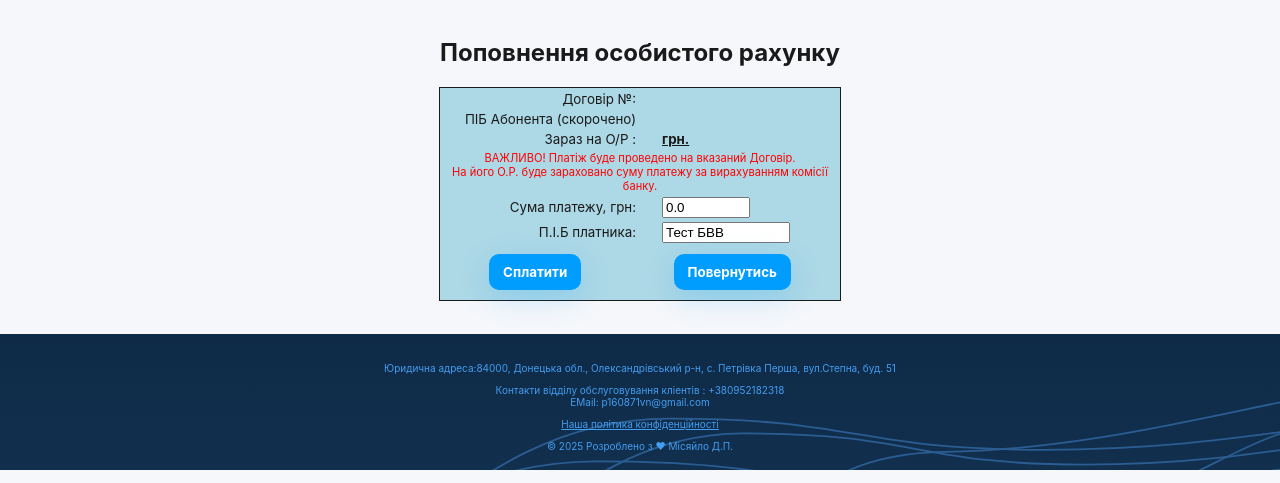
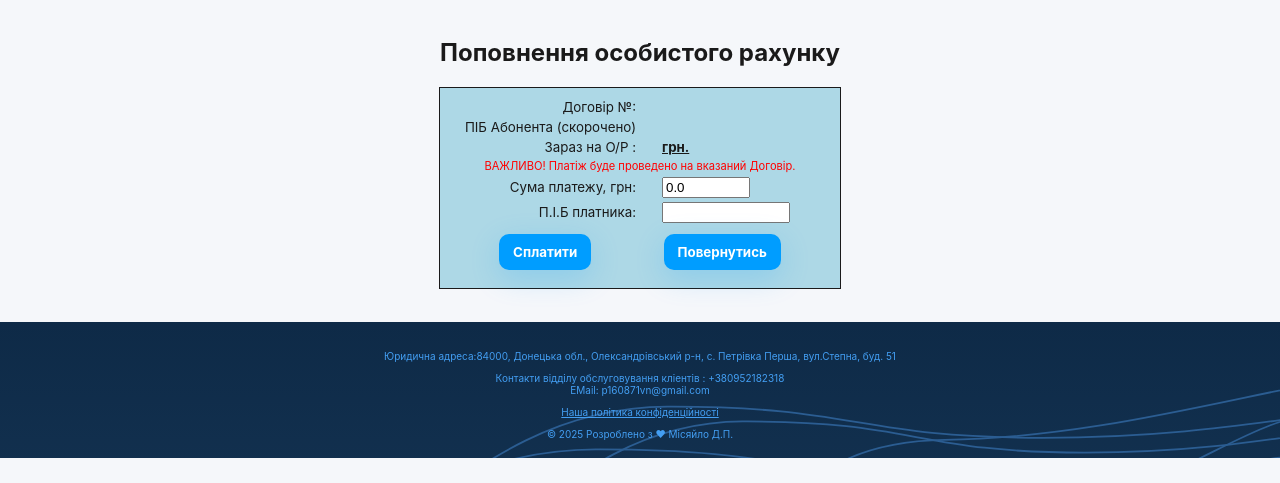
Before and after one commit to bvvbvv/liqpay_work, a Flask app: template templates/confirm_contract.html in a window 1280 px wide. Shown: the part 120-603 px from the top of the page. Run offline with Flask 3, Linux system fonts and the light colour scheme; the template is opened without the code that fills it, so the values that code supplies are empty; parts of the project's set-up code (start-up, migrations or seed data) failed here and were passed over; some libraries are stand-ins or nearby versions.

Commit message:
Исправление еще

```diff
--- a/templates/confirm_contract.html
+++ b/templates/confirm_contract.html
@@ -92,7 +92,7 @@ function startPayments() {
                     <td colspan="2">
                         <div style="font-size: smaller; color: red; text-align: center;">
                             ВАЖЛИВО! Платіж буде проведено на вказаний Договір. </br>
-                            На його О.Р. буде зараховано суму платежу за вирахуванням комісії банку.
+                           <!--  На його О.Р. буде зараховано суму платежу за вирахуванням комісії банку.  -->
                         </div>
                     </td>
                 </tr>
@@ -102,7 +102,7 @@ function startPayments() {
                     </td>
                     <td>
                         <div >
-                                <input type="number" id="amount" name="amount" value= '0.0' required
+                                <input type="float" id="amount" name="amount" value= '0.0' required
                                 style="margin-left:20px;width:80px; text-decoration:none">
                         </div>
                     </td>
@@ -113,7 +113,7 @@ function startPayments() {
                     </td>
                     <td>
                         <div>
-                                <input type="text" id="payer_name" name="payer_name" value= 'Тест БВВ'
+                                <input type="alpha_s" id="payer_name" name="payer_name" value= ''
                                 style="margin-left:20px;width:120px; text-decoration:none">
                         </div>
                     </td>
```
